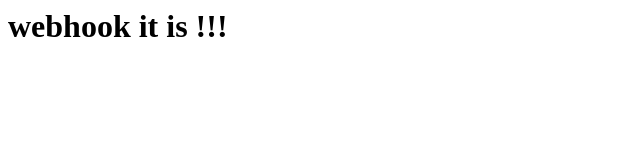
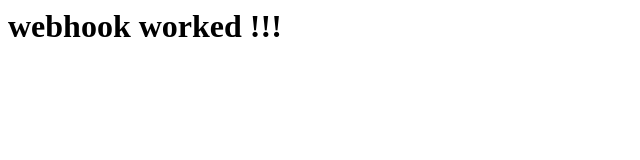
Before and after one commit to bhormohan/delete2, a plain HTML site: page index.html in a window 1280 px wide. Shown: the whole page, without its empty margins (0-640 px from the left). Drawn offline with Linux system fonts and the light colour scheme.

Commit message:
second change

```diff
--- a/index.html
+++ b/index.html
@@ -1 +1 @@
-<h1> webhook it is !!! </h1>
+<h1> webhook worked !!! </h1>
```
